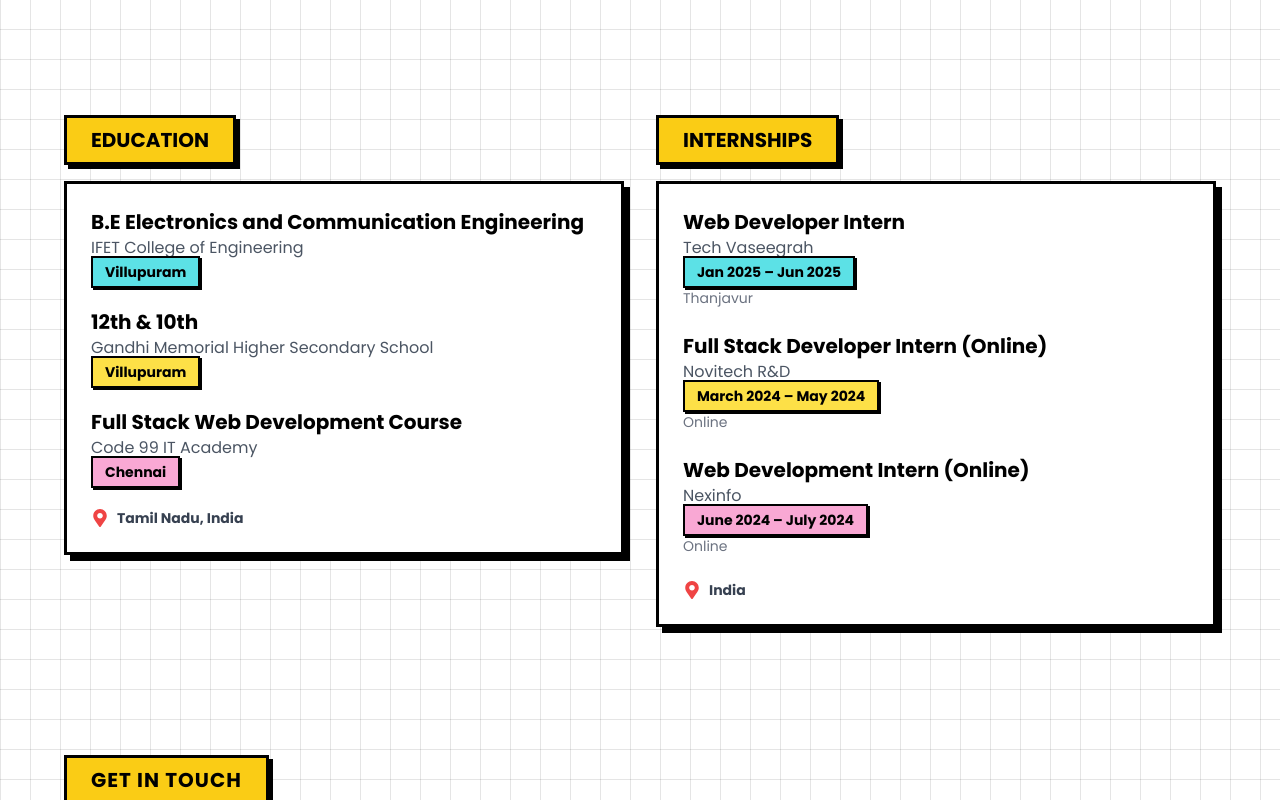
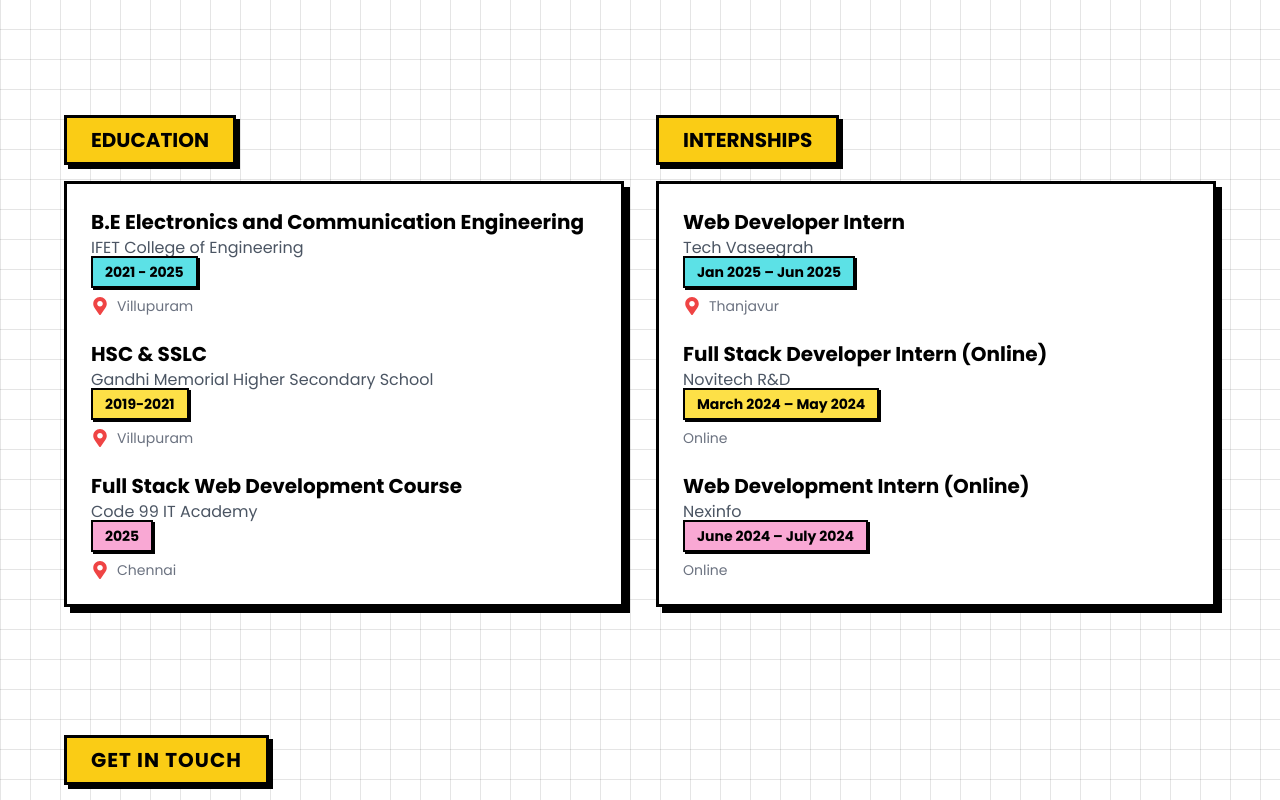
Before and after one commit to seenuvasan872003/Seenu_Vasan, a React (Vite) app: page / in a window 1280 px wide. Shown: the part 3571-4371 px from the top of the page. Built offline with nearby package versions, Linux system fonts and the light colour scheme.

Commit message:
update cv, education and skill

```diff
--- a/src/components/CVDownload.jsx
+++ b/src/components/CVDownload.jsx
@@ -1,5 +1,6 @@
 import React from 'react';
 import { FaDownload, FaFilePdf } from 'react-icons/fa';
+import cvPdf from '../assets/cv/seenuvasan.pdf';
 
 const CVDownload = () => {
     return (
@@ -13,8 +14,10 @@
                 Get a copy of my resume to see my full work history and skills.
             </p>
             <a
-                href="/cv.pdf"
-                download
+                href={cvPdf}
+                download="seenuvasan.pdf"
+                target="_blank"
+                rel="noreferrer"
                 className="bg-white dark:bg-gray-800 text-black dark:text-white border-[3px] border-black px-6 py-2 shadow-[4px_4px_0px_0px_rgba(0,0,0,1)] hover:translate-y-[2px] hover:translate-x-[2px] hover:shadow-[2px_2px_0px_0px_rgba(0,0,0,1)] transition-all font-bold flex items-center gap-2"
             >
                 <FaDownload /> Download Now
--- a/src/components/Education.jsx
+++ b/src/components/Education.jsx
@@ -18,17 +18,19 @@
                         <h3 className="font-bold text-xl">B.E Electronics and Communication Engineering</h3>
                         <p className="text-gray-600 dark:text-gray-400">IFET College of Engineering</p>
                         <span className="bg-[#5ce1e6] border-[2px] border-black px-3 py-1 text-sm font-bold shadow-[2px_2px_0px_0px_rgba(0,0,0,1)]">
-                            Villupuram
+                            2021 - 2025
                         </span>
+                        <p className="text-sm mt-3 text-gray-500 flex items-center gap-2"><FaMapMarkerAlt className="text-red-500 text-lg" />Villupuram</p>
 
                         {/* School */}
-                        <h3 className="font-bold text-xl mt-6">12th & 10th</h3>
+                        <h3 className="font-bold text-xl mt-6">HSC & SSLC</h3>
                         <p className="text-gray-600 dark:text-gray-400">
                             Gandhi Memorial Higher Secondary School
                         </p>
                         <span className="bg-yellow-300 border-[2px] border-black px-3 py-1 text-sm font-bold shadow-[2px_2px_0px_0px_rgba(0,0,0,1)]">
-                            Villupuram
+                            2019-2021
                         </span>
+                        <p className="text-sm mt-3 text-gray-500 flex items-center gap-2"><FaMapMarkerAlt className="text-red-500 text-lg" />Villupuram</p>
 
                         {/* Course */}
                         <h3 className="font-bold text-xl mt-6">Full Stack Web Development Course</h3>
@@ -36,12 +38,13 @@
                             Code 99 IT Academy
                         </p>
                         <span className="bg-pink-300 border-[2px] border-black px-3 py-1 text-sm font-bold shadow-[2px_2px_0px_0px_rgba(0,0,0,1)]">
-                            Chennai
+                            2025
                         </span>
+                        <p className="text-sm mt-3 text-gray-500 flex items-center gap-2"><FaMapMarkerAlt className="text-red-500 text-lg" />Chennai</p>
 
-                        <div className="flex items-center gap-2 mt-6 text-sm font-bold text-gray-700 dark:text-gray-300">
+                        {/* <div className="flex items-center gap-2 mt-6 text-sm font-bold text-gray-700 dark:text-gray-300">
                             <FaMapMarkerAlt className="text-red-500 text-lg" /> Tamil Nadu, India
-                        </div>
+                        </div> */}
 
                     </div>
                 </div>
@@ -60,7 +63,7 @@
                         <span className="bg-[#5ce1e6] border-[2px] border-black px-3 py-1 text-sm font-bold shadow-[2px_2px_0px_0px_rgba(0,0,0,1)]">
                             Jan 2025 – Jun 2025
                         </span>
-                        <p className="text-sm mt-1 text-gray-500">Thanjavur</p>
+                        <p className="text-sm mt-3 text-gray-500 flex items-center gap-2"><FaMapMarkerAlt className="text-red-500 text-lg" />Thanjavur</p>
 
                         {/* Novitech */}
                         <h3 className="font-bold text-xl mt-6">Full Stack Developer Intern (Online)</h3>
@@ -68,7 +71,7 @@
                         <span className="bg-yellow-300 border-[2px] border-black px-3 py-1 text-sm font-bold shadow-[2px_2px_0px_0px_rgba(0,0,0,1)]">
                             March 2024 – May 2024
                         </span>
-                        <p className="text-sm mt-1 text-gray-500">Online</p>
+                        <p className="text-sm mt-3 text-gray-500">Online</p>
 
                         {/* Nexinfo */}
                         <h3 className="font-bold text-xl mt-6">Web Development Intern (Online)</h3>
@@ -76,11 +79,11 @@
                         <span className="bg-pink-300 border-[2px] border-black px-3 py-1 text-sm font-bold shadow-[2px_2px_0px_0px_rgba(0,0,0,1)]">
                             June 2024 – July 2024
                         </span>
-                        <p className="text-sm mt-1 text-gray-500">Online</p>
+                        <p className="text-sm mt-3 text-gray-500">Online</p>
 
-                        <div className="flex items-center gap-2 mt-6 text-sm font-bold text-gray-700 dark:text-gray-300">
+                        {/* <div className="flex items-center gap-2 mt-6 text-sm font-bold text-gray-700 dark:text-gray-300">
                             <FaMapMarkerAlt className="text-red-500 text-lg" /> India
-                        </div>
+                        </div> */}
 
                     </div>
                 </div>
--- a/src/components/Skills.jsx
+++ b/src/components/Skills.jsx
@@ -1,5 +1,5 @@
 import React from 'react';
-import { FaHtml5, FaCss3Alt, FaJs, FaReact, FaNodeJs, FaJava, FaGitAlt, FaGithub, FaLaptopCode, FaServer, FaDatabase, FaCode, FaTools, FaLink } from 'react-icons/fa';
+import { FaHtml5, FaCss3Alt, FaJs, FaReact, FaNodeJs, FaPython, FaGitAlt, FaGithub, FaLaptopCode, FaServer, FaDatabase, FaCode, FaTools, FaLink } from 'react-icons/fa';
 import { SiExpress, SiMongodb, SiPostgresql, SiTailwindcss, SiBootstrap, SiPostman } from 'react-icons/si';
 import { VscVscode } from 'react-icons/vsc';
 
@@ -42,7 +42,7 @@
         icon: <FaCode />,
         items: [
             { name: 'JavaScript', icon: <FaJs className="text-yellow-400" /> },
-            { name: 'Java', icon: <FaJava className="text-red-500" /> }
+            { name: 'Python', icon: <FaPython className="text-red-500" /> }
         ]
     },
     {
```
Also changed, not shown: 1 other file (tests, documents, lock files or other folders).
